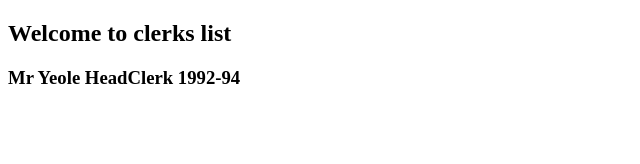
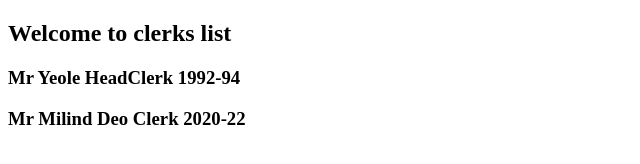
Before and after one commit to kindlespark/abhigh-website-repo, a plain HTML site: page public_html/clerks.html in a window 1280 px wide. Shown: the whole page, without its empty margins (0-640 px from the left). Drawn offline with Linux system fonts and the light colour scheme.

Commit message:
Added Milind Deo to the Clerks page.

```diff
--- a/public_html/clerks.html
+++ b/public_html/clerks.html
@@ -9,5 +9,7 @@
 <body>
   <h2>Welcome to clerks list</h2>
   <h3>Mr Yeole HeadClerk 1992-94</h3>
+  <h3>Mr Milind Deo Clerk 2020-22</h3>
+
   </body>
 </html>
```
